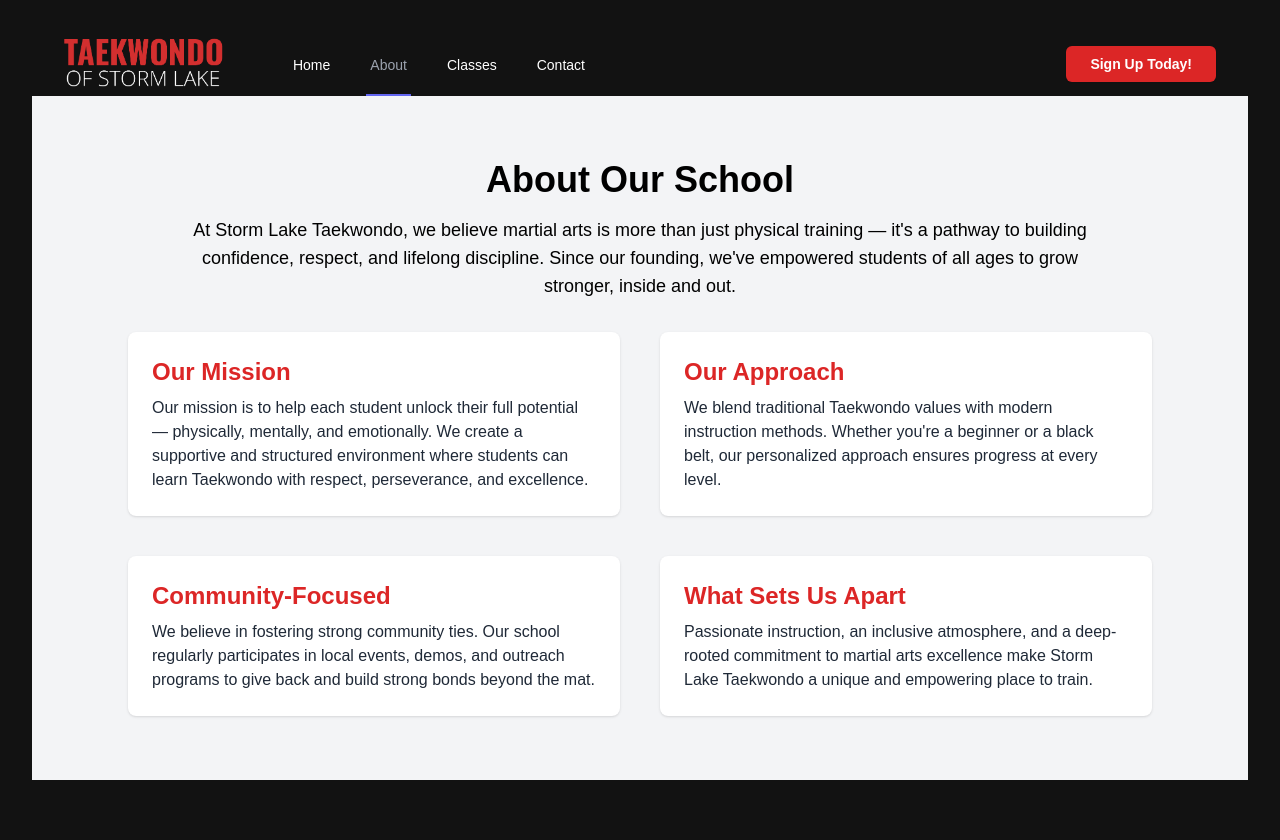
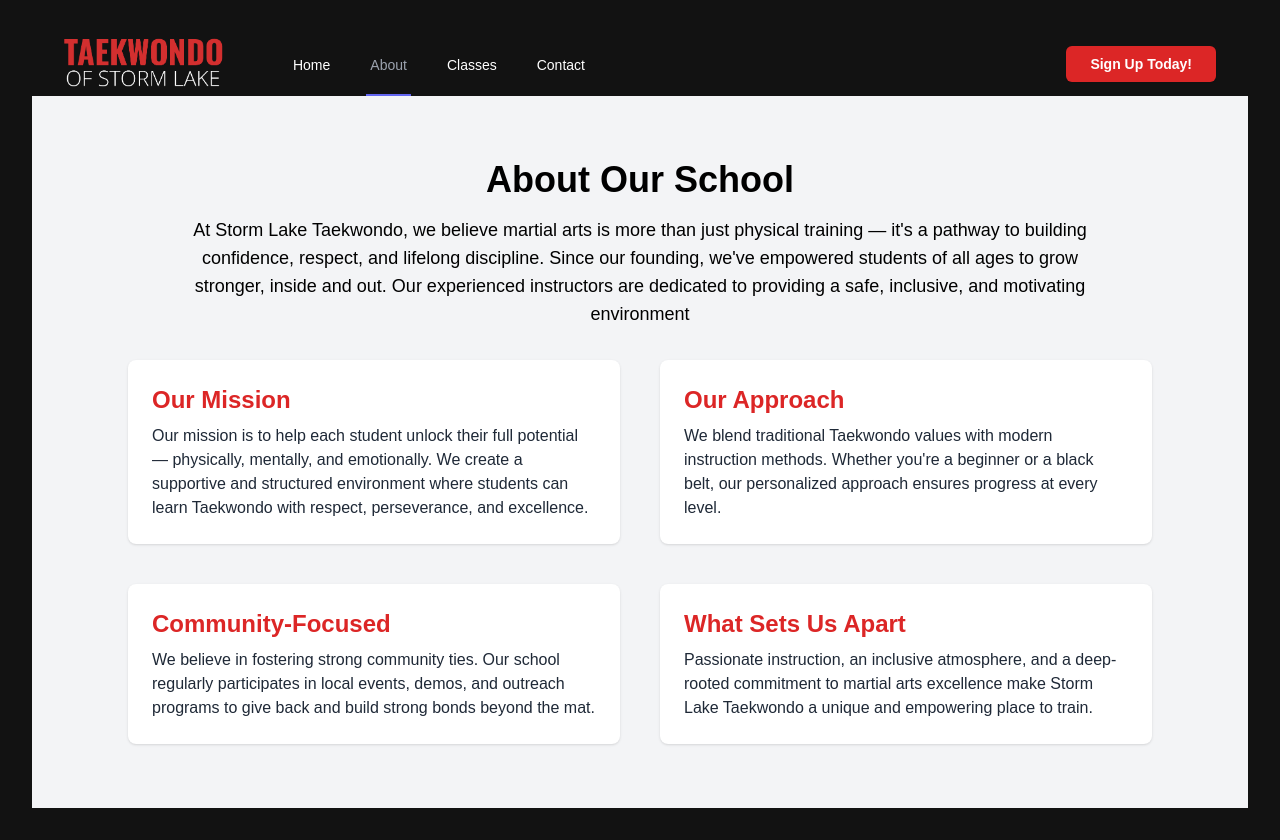
Before and after one commit to teamvcorp/tkd2, a Next.js app: page /about in a window 1280 px wide. Before the commit the page ends 812 px from the top, so only its background shows below. Built offline with nearby package versions, Linux system fonts and the light colour scheme.

Commit message:
updating site

```diff
--- a/app/about/page.tsx
+++ b/app/about/page.tsx
@@ -10,7 +10,7 @@ const AboutPage = () => {
     <p className="text-lg text-black mb-8">
       At Storm Lake Taekwondo, we believe martial arts is more than just physical training — it's a pathway to building
       confidence, respect, and lifelong discipline. Since our founding, we've empowered students of all ages to grow stronger,
-      inside and out.
+      inside and out. Our experienced instructors are dedicated to providing a safe, inclusive, and motivating environment
     </p>
   </div>
 
```
